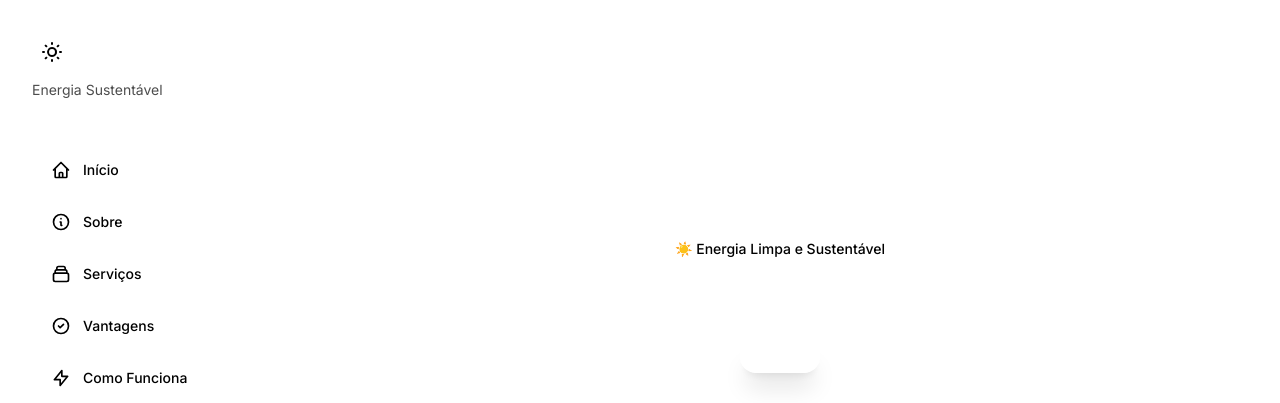
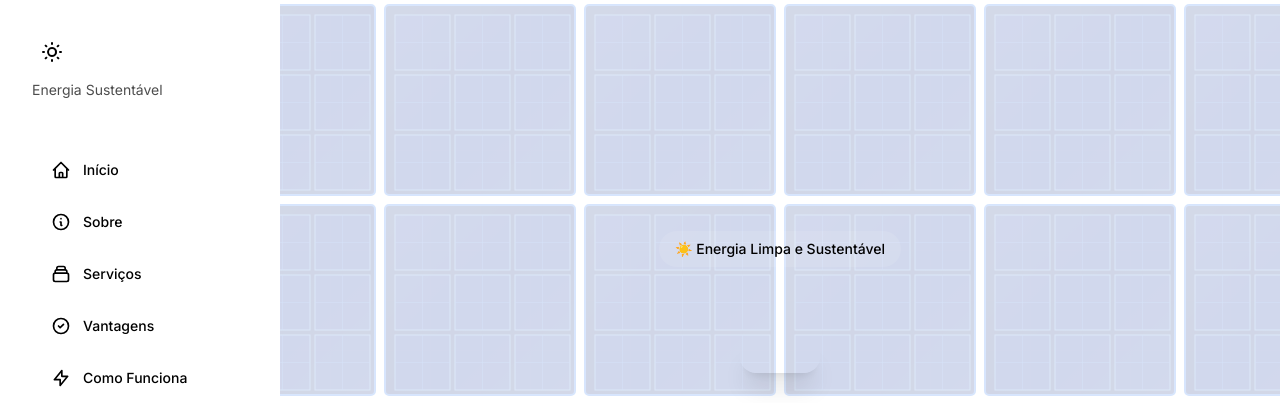
Before and after one commit to Flay-dev/solar, a plain HTML site: page index.html in a window 1280 px wide. Shown: the top 403 px of the page. Drawn offline with nearby package versions, Linux system fonts and the light colour scheme.

Commit message:
Update index.html

```diff
--- a/index.html
+++ b/index.html
@@ -370,8 +370,51 @@
    </div>
   </aside><!-- Main Content -->
   <main id="main-content" class="main-content"><!-- Hero Section -->
-   <section id="home" class="relative min-h-screen flex items-center justify-center overflow-hidden">
-    <div class="absolute inset-0 grid-bg opacity-30"></div>
+   <section id="home" class="relative min-h-screen flex items-center justify-center overflow-hidden"><!-- Solar Panel Background -->
+    <div class="absolute inset-0 opacity-20">
+     <svg class="w-full h-full" xmlns="http://www.w3.org/2000/svg" viewbox="0 0 1200 800" preserveaspectratio="xMidYMid slice"><defs>
+       <pattern id="solar-panel" x="0" y="0" width="200" height="200" patternunits="userSpaceOnUse"><!-- Panel Frame -->
+        <rect x="5" y="5" width="190" height="190" fill="#1e3a8a" stroke="#3b82f6" stroke-width="2" rx="4" /> <!-- Solar Cells Grid -->
+        <g opacity="0.8"><!-- Row 1 -->
+         <rect x="15" y="15" width="55" height="55" fill="#1e40af" stroke="#60a5fa" stroke-width="1" />
+         <line x1="42.5" y1="15" x2="42.5" y2="70" stroke="#3b82f6" stroke-width="0.5" />
+         <line x1="15" y1="42.5" x2="70" y2="42.5" stroke="#3b82f6" stroke-width="0.5" />
+         <rect x="75" y="15" width="55" height="55" fill="#1e40af" stroke="#60a5fa" stroke-width="1" />
+         <line x1="102.5" y1="15" x2="102.5" y2="70" stroke="#3b82f6" stroke-width="0.5" />
+         <line x1="75" y1="42.5" x2="130" y2="42.5" stroke="#3b82f6" stroke-width="0.5" />
+         <rect x="135" y="15" width="55" height="55" fill="#1e40af" stroke="#60a5fa" stroke-width="1" />
+         <line x1="162.5" y1="15" x2="162.5" y2="70" stroke="#3b82f6" stroke-width="0.5" />
+         <line x1="135" y1="42.5" x2="190" y2="42.5" stroke="#3b82f6" stroke-width="0.5" /> <!-- Row 2 -->
+         <rect x="15" y="75" width="55" height="55" fill="#1e40af" stroke="#60a5fa" stroke-width="1" />
+         <line x1="42.5" y1="75" x2="42.5" y2="130" stroke="#3b82f6" stroke-width="0.5" />
+         <line x1="15" y1="102.5" x2="70" y2="102.5" stroke="#3b82f6" stroke-width="0.5" />
+         <rect x="75" y="75" width="55" height="55" fill="#1e40af" stroke="#60a5fa" stroke-width="1" />
+         <line x1="102.5" y1="75" x2="102.5" y2="130" stroke="#3b82f6" stroke-width="0.5" />
+         <line x1="75" y1="102.5" x2="130" y2="102.5" stroke="#3b82f6" stroke-width="0.5" />
+         <rect x="135" y="75" width="55" height="55" fill="#1e40af" stroke="#60a5fa" stroke-width="1" />
+         <line x1="162.5" y1="75" x2="162.5" y2="130" stroke="#3b82f6" stroke-width="0.5" />
+         <line x1="135" y1="102.5" x2="190" y2="102.5" stroke="#3b82f6" stroke-width="0.5" /> <!-- Row 3 -->
+         <rect x="15" y="135" width="55" height="55" fill="#1e40af" stroke="#60a5fa" stroke-width="1" />
+         <line x1="42.5" y1="135" x2="42.5" y2="190" stroke="#3b82f6" stroke-width="0.5" />
+         <line x1="15" y1="162.5" x2="70" y2="162.5" stroke="#3b82f6" stroke-width="0.5" />
+         <rect x="75" y="135" width="55" height="55" fill="#1e40af" stroke="#60a5fa" stroke-width="1" />
+         <line x1="102.5" y1="135" x2="102.5" y2="190" stroke="#3b82f6" stroke-width="0.5" />
+         <line x1="75" y1="162.5" x2="130" y2="162.5" stroke="#3b82f6" stroke-width="0.5" />
+         <rect x="135" y="135" width="55" height="55" fill="#1e40af" stroke="#60a5fa" stroke-width="1" />
+         <line x1="162.5" y1="135" x2="162.5" y2="190" stroke="#3b82f6" stroke-width="0.5" />
+         <line x1="135" y1="162.5" x2="190" y2="162.5" stroke="#3b82f6" stroke-width="0.5" />
+        </g> <!-- Shine Effect -->
+        <rect x="5" y="5" width="190" height="190" fill="url(#shine)" opacity="0.15" rx="4" />
+       </pattern>
+       <lineargradient id="shine" x1="0%" y1="0%" x2="100%" y2="100%">
+        <stop offset="0%" style="stop-color:#ffffff;stop-opacity:0.4" />
+        <stop offset="50%" style="stop-color:#ffffff;stop-opacity:0" />
+        <stop offset="100%" style="stop-color:#ffffff;stop-opacity:0.3" />
+       </lineargradient>
+      </defs> <!-- Apply the pattern --> <rect width="1200" height="800" fill="url(#solar-panel)" />
+     </svg>
+    </div>
+    <div class="absolute inset-0 grid-bg opacity-20"></div>
     <div class="relative z-10 max-w-6xl mx-auto px-6 text-center">
      <div class="fade-in mb-8">
       <div class="inline-block px-4 py-2 rounded-full text-sm font-medium mb-6" style="background: rgba(255, 255, 255, 0.1); backdrop-filter: blur(10px);">
@@ -561,7 +604,7 @@
       </div>
       <div class="text-center p-6">
        <div class="w-16 h-16 rounded-2xl mx-auto mb-4 flex items-center justify-center">
-        🛡️
+        ���️
        </div>
        <h3 class="text-xl font-bold mb-2">Garantia Estendida</h3>
        <p class="opacity-70">25 anos de garantia nos painéis</p>
@@ -1078,5 +1121,5 @@
 
     initApp();
   </script>
- <script>(function(){function c(){var b=a.contentDocument||a.contentWindow.document;if(b){var d=b.createElement('script');d.innerHTML="window.__CF$cv$params={r:'9ab7614541c62754',t:'MTc2NTMxMzQ4MC4wMDAwMDA='};var a=document.createElement('script');a.nonce='';a.src='/cdn-cgi/challenge-platform/scripts/jsd/main.js';document.getElementsByTagName('head')[0].appendChild(a);";b.getElementsByTagName('head')[0].appendChild(d)}}if(document.body){var a=document.createElement('iframe');a.height=1;a.width=1;a.style.position='absolute';a.style.top=0;a.style.left=0;a.style.border='none';a.style.visibility='hidden';document.body.appendChild(a);if('loading'!==document.readyState)c();else if(window.addEventListener)document.addEventListener('DOMContentLoaded',c);else{var e=document.onreadystatechange||function(){};document.onreadystatechange=function(b){e(b);'loading'!==document.readyState&&(document.onreadystatechange=e,c())}}}})();</script></body>
+ <script>(function(){function c(){var b=a.contentDocument||a.contentWindow.document;if(b){var d=b.createElement('script');d.innerHTML="window.__CF$cv$params={r:'9ab7635d51882754',t:'MTc2NTMxMzU2Ni4wMDAwMDA='};var a=document.createElement('script');a.nonce='';a.src='/cdn-cgi/challenge-platform/scripts/jsd/main.js';document.getElementsByTagName('head')[0].appendChild(a);";b.getElementsByTagName('head')[0].appendChild(d)}}if(document.body){var a=document.createElement('iframe');a.height=1;a.width=1;a.style.position='absolute';a.style.top=0;a.style.left=0;a.style.border='none';a.style.visibility='hidden';document.body.appendChild(a);if('loading'!==document.readyState)c();else if(window.addEventListener)document.addEventListener('DOMContentLoaded',c);else{var e=document.onreadystatechange||function(){};document.onreadystatechange=function(b){e(b);'loading'!==document.readyState&&(document.onreadystatechange=e,c())}}}})();</script></body>
 </html>
```
